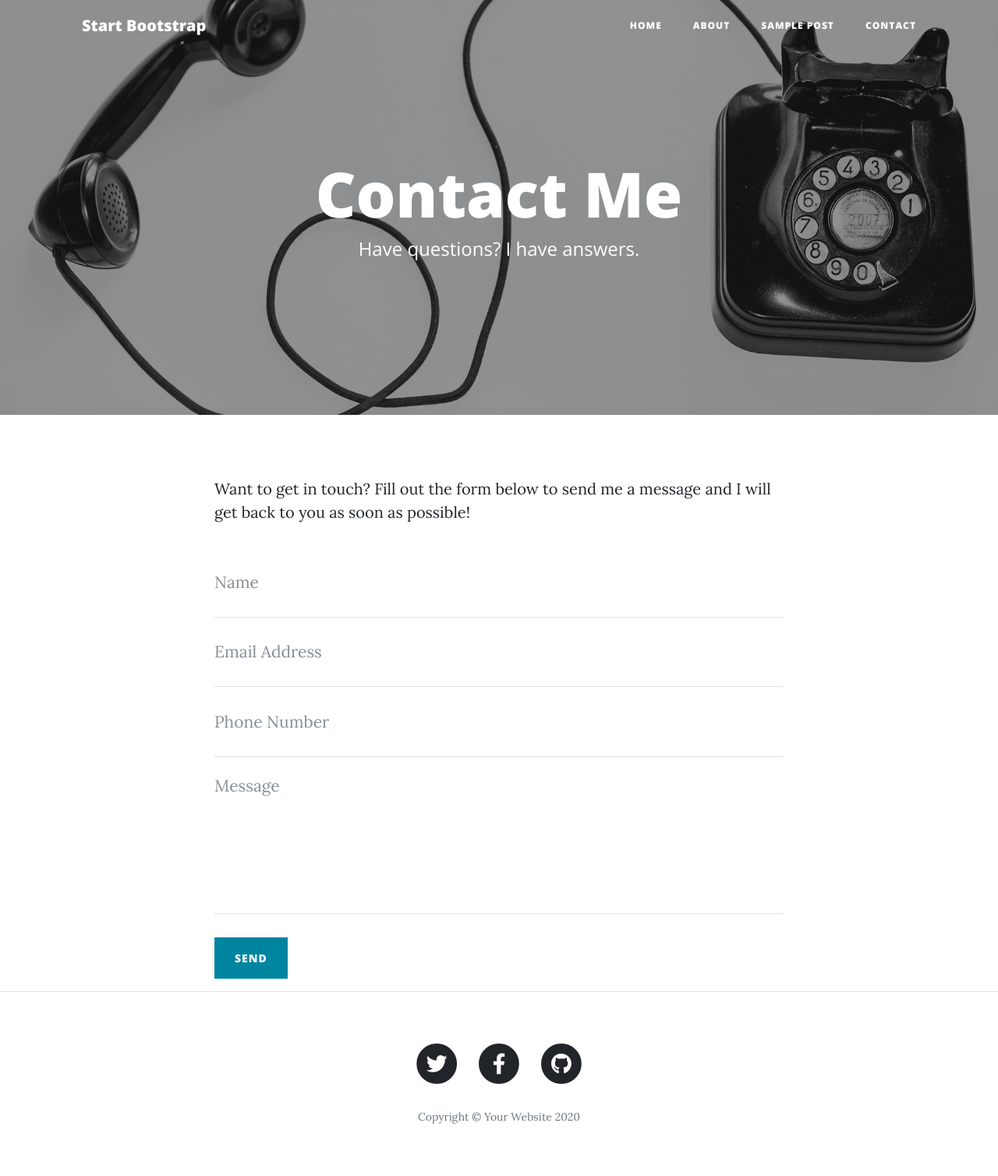
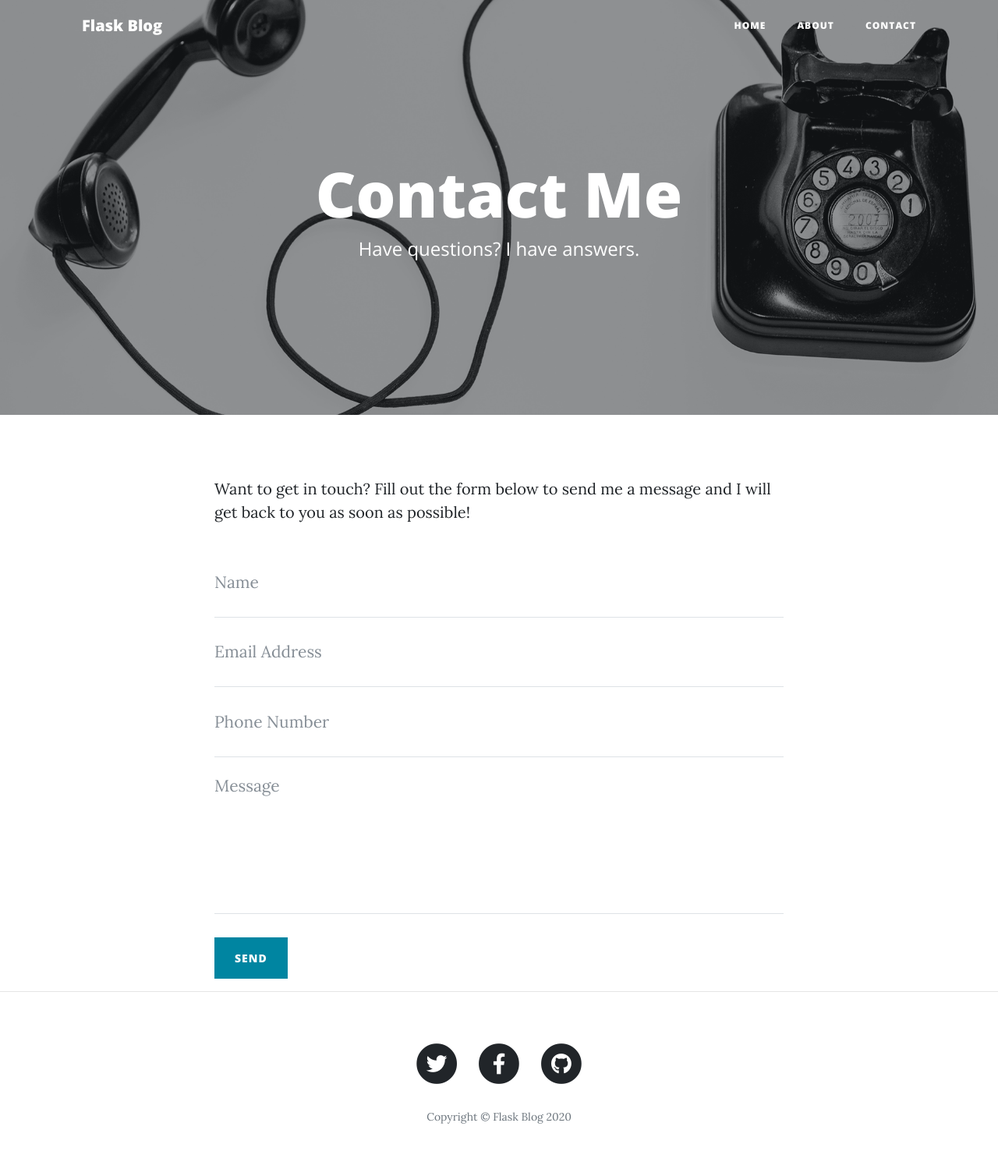
Before and after one commit to kmhmubin/Python-Projects-with-source-code, a Flask app: template FlasKBlog/templates/contact.html in a window 1280 px wide. Shown: the whole page at 78% size. Run offline with Flask 2, Linux system fonts and the light colour scheme; the template is opened without the code that fills it, so the values that code supplies are empty; some libraries are stand-ins or nearby versions.

Commit message:
feat: contact page update

```diff
--- a/FlasKBlog/templates/contact.html
+++ b/FlasKBlog/templates/contact.html
@@ -1,35 +1,57 @@
 <!DOCTYPE html>
 <html lang="en">
+  <head>
+    <meta charset="utf-8" />
+    <meta
+      name="viewport"
+      content="width=device-width, initial-scale=1, shrink-to-fit=no"
+    />
+    <meta name="description" content="" />
+    <meta name="author" content="" />
 
-<head>
-
-  <meta charset="utf-8">
-  <meta name="viewport" content="width=device-width, initial-scale=1, shrink-to-fit=no">
-  <meta name="description" content="">
-  <meta name="author" content="">
-
-  <title>Clean Blog - Start Bootstrap Theme</title>
+    <title>Flask Blog</title>
 
     <!-- Bootstrap core CSS -->
-  <link href="vendor/bootstrap/css/bootstrap.min.css" rel="stylesheet">
+    <link
+      href="/static/vendor/bootstrap/css/bootstrap.min.css"
+      rel="stylesheet"
+    />
 
     <!-- Custom fonts for this template -->
-  <link href="vendor/fontawesome-free/css/all.min.css" rel="stylesheet" type="text/css">
-  <link href='https://fonts.googleapis.com/css?family=Lora:400,700,400italic,700italic' rel='stylesheet' type='text/css'>
-  <link href='https://fonts.googleapis.com/css?family=Open+Sans:300italic,400italic,600italic,700italic,800italic,400,300,600,700,800' rel='stylesheet' type='text/css'>
+    <link
+      href="/static/vendor/fontawesome-free/css/all.min.css"
+      rel="stylesheet"
+      type="text/css"
+    />
+    <link
+      href="https://fonts.googleapis.com/css?family=Lora:400,700,400italic,700italic"
+      rel="stylesheet"
+      type="text/css"
+    />
+    <link
+      href="https://fonts.googleapis.com/css?family=Open+Sans:300italic,400italic,600italic,700italic,800italic,400,300,600,700,800"
+      rel="stylesheet"
+      type="text/css"
+    />
 
     <!-- Custom styles for this template -->
-  <link href="css/clean-blog.min.css" rel="stylesheet">
-
+    <link href="/static/css/clean-blog.min.css" rel="stylesheet" />
   </head>
 
   <body>
-
     <!-- Navigation -->
     <nav class="navbar navbar-expand-lg navbar-light fixed-top" id="mainNav">
       <div class="container">
-      <a class="navbar-brand" href="index.html">Start Bootstrap</a>
-      <button class="navbar-toggler navbar-toggler-right" type="button" data-toggle="collapse" data-target="#navbarResponsive" aria-controls="navbarResponsive" aria-expanded="false" aria-label="Toggle navigation">
+        <a class="navbar-brand" href="index.html">Flask Blog</a>
+        <button
+          class="navbar-toggler navbar-toggler-right"
+          type="button"
+          data-toggle="collapse"
+          data-target="#navbarResponsive"
+          aria-controls="navbarResponsive"
+          aria-expanded="false"
+          aria-label="Toggle navigation"
+        >
           Menu
           <i class="fas fa-bars"></i>
         </button>
@@ -42,9 +64,6 @@
               <a class="nav-link" href="about.html">About</a>
             </li>
             <li class="nav-item">
-            <a class="nav-link" href="post.html">Sample Post</a>
-          </li>
-          <li class="nav-item">
               <a class="nav-link" href="contact.html">Contact</a>
             </li>
           </ul>
@@ -53,7 +72,10 @@
     </nav>
 
     <!-- Page Header -->
-  <header class="masthead" style="background-image: url('img/contact-bg.jpg')">
+    <header
+      class="masthead"
+      style="background-image: url('/static/img/contact-bg.jpg')"
+    >
       <div class="overlay"></div>
       <div class="container">
         <div class="row">
@@ -71,7 +93,10 @@
     <div class="container">
       <div class="row">
         <div class="col-lg-8 col-md-10 mx-auto">
-        <p>Want to get in touch? Fill out the form below to send me a message and I will get back to you as soon as possible!</p>
+          <p>
+            Want to get in touch? Fill out the form below to send me a message
+            and I will get back to you as soon as possible!
+          </p>
           <!-- Contact Form - Enter your email address on line 19 of the mail/contact_me.php file to make this form work. -->
           <!-- WARNING: Some web hosts do not allow emails to be sent through forms to common mail hosts like Gmail or Yahoo. It's recommended that you use a private domain email address! -->
           <!-- To use the contact form, your site must be on a live web host with PHP! The form will not work locally! -->
@@ -79,40 +104,76 @@
             <div class="control-group">
               <div class="form-group floating-label-form-group controls">
                 <label>Name</label>
-              <input type="text" class="form-control" placeholder="Name" id="name" required data-validation-required-message="Please enter your name.">
+                <input
+                  type="text"
+                  class="form-control"
+                  placeholder="Name"
+                  id="name"
+                  required
+                  data-validation-required-message="Please enter your name."
+                />
                 <p class="help-block text-danger"></p>
               </div>
             </div>
             <div class="control-group">
               <div class="form-group floating-label-form-group controls">
                 <label>Email Address</label>
-              <input type="email" class="form-control" placeholder="Email Address" id="email" required data-validation-required-message="Please enter your email address.">
+                <input
+                  type="email"
+                  class="form-control"
+                  placeholder="Email Address"
+                  id="email"
+                  required
+                  data-validation-required-message="Please enter your email address."
+                />
                 <p class="help-block text-danger"></p>
               </div>
             </div>
             <div class="control-group">
-            <div class="form-group col-xs-12 floating-label-form-group controls">
+              <div
+                class="form-group col-xs-12 floating-label-form-group controls"
+              >
                 <label>Phone Number</label>
-              <input type="tel" class="form-control" placeholder="Phone Number" id="phone" required data-validation-required-message="Please enter your phone number.">
+                <input
+                  type="tel"
+                  class="form-control"
+                  placeholder="Phone Number"
+                  id="phone"
+                  required
+                  data-validation-required-message="Please enter your phone number."
+                />
                 <p class="help-block text-danger"></p>
               </div>
             </div>
             <div class="control-group">
               <div class="form-group floating-label-form-group controls">
                 <label>Message</label>
-              <textarea rows="5" class="form-control" placeholder="Message" id="message" required data-validation-required-message="Please enter a message."></textarea>
+                <textarea
+                  rows="5"
+                  class="form-control"
+                  placeholder="Message"
+                  id="message"
+                  required
+                  data-validation-required-message="Please enter a message."
+                ></textarea>
                 <p class="help-block text-danger"></p>
               </div>
             </div>
-          <br>
+            <br />
             <div id="success"></div>
-          <button type="submit" class="btn btn-primary" id="sendMessageButton">Send</button>
+            <button
+              type="submit"
+              class="btn btn-primary"
+              id="sendMessageButton"
+            >
+              Send
+            </button>
           </form>
         </div>
       </div>
     </div>
 
-  <hr>
+    <hr />
 
     <!-- Footer -->
     <footer>
@@ -145,23 +206,17 @@
                 </a>
               </li>
             </ul>
-          <p class="copyright text-muted">Copyright &copy; Your Website 2020</p>
+            <p class="copyright text-muted">Copyright &copy; Flask Blog 2020</p>
           </div>
         </div>
       </div>
     </footer>
 
     <!-- Bootstrap core JavaScript -->
-  <script src="vendor/jquery/jquery.min.js"></script>
-  <script src="vendor/bootstrap/js/bootstrap.bundle.min.js"></script>
-
-  <!-- Contact Form JavaScript -->
-  <script src="js/jqBootstrapValidation.js"></script>
-  <script src="js/contact_me.js"></script>
+    <script src="/static/vendor/jquery/jquery.min.js"></script>
+    <script src="/static/vendor/bootstrap/js/bootstrap.bundle.min.js"></script>
 
     <!-- Custom scripts for this template -->
-  <script src="js/clean-blog.min.js"></script>
-
+    <script src="/static/js/clean-blog.min.js"></script>
   </body>
-
 </html>
```
Lines whose indentation alone changed are shown as unchanged.
